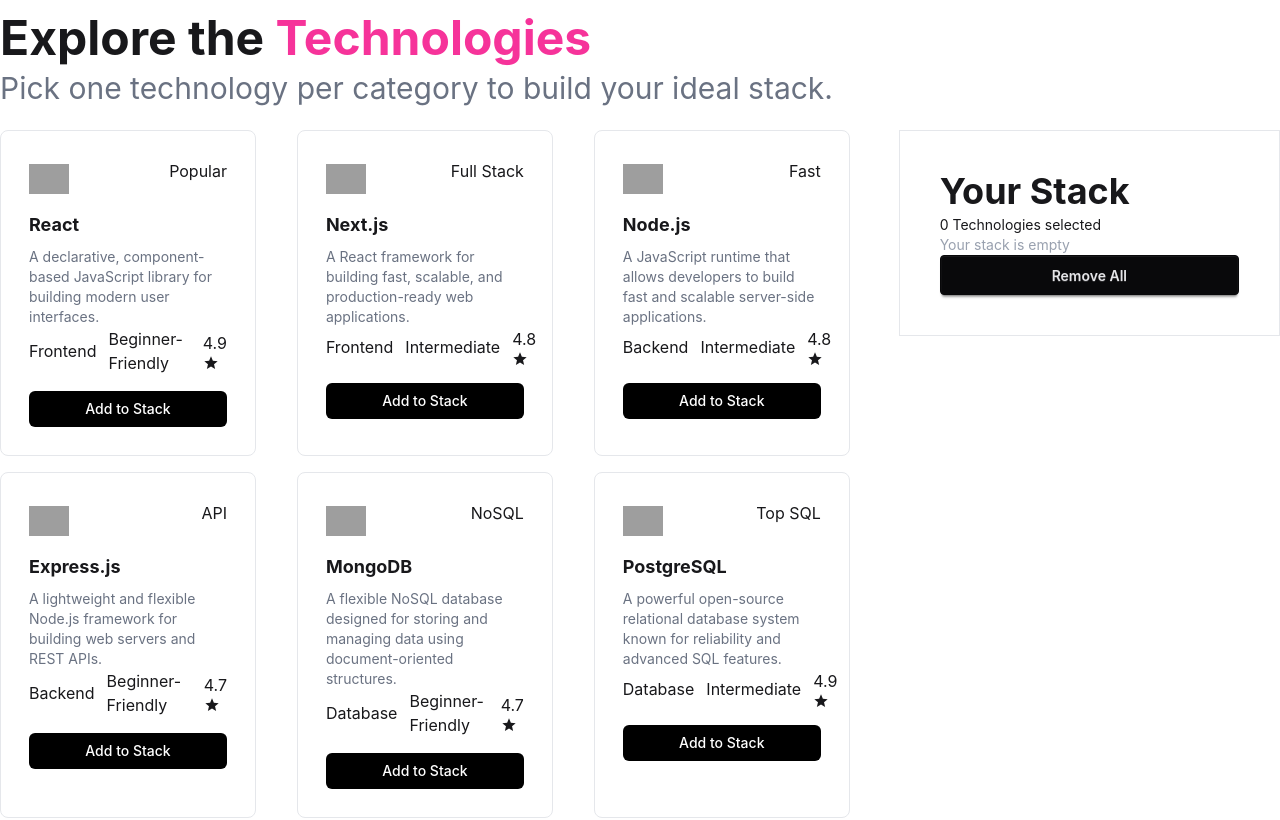
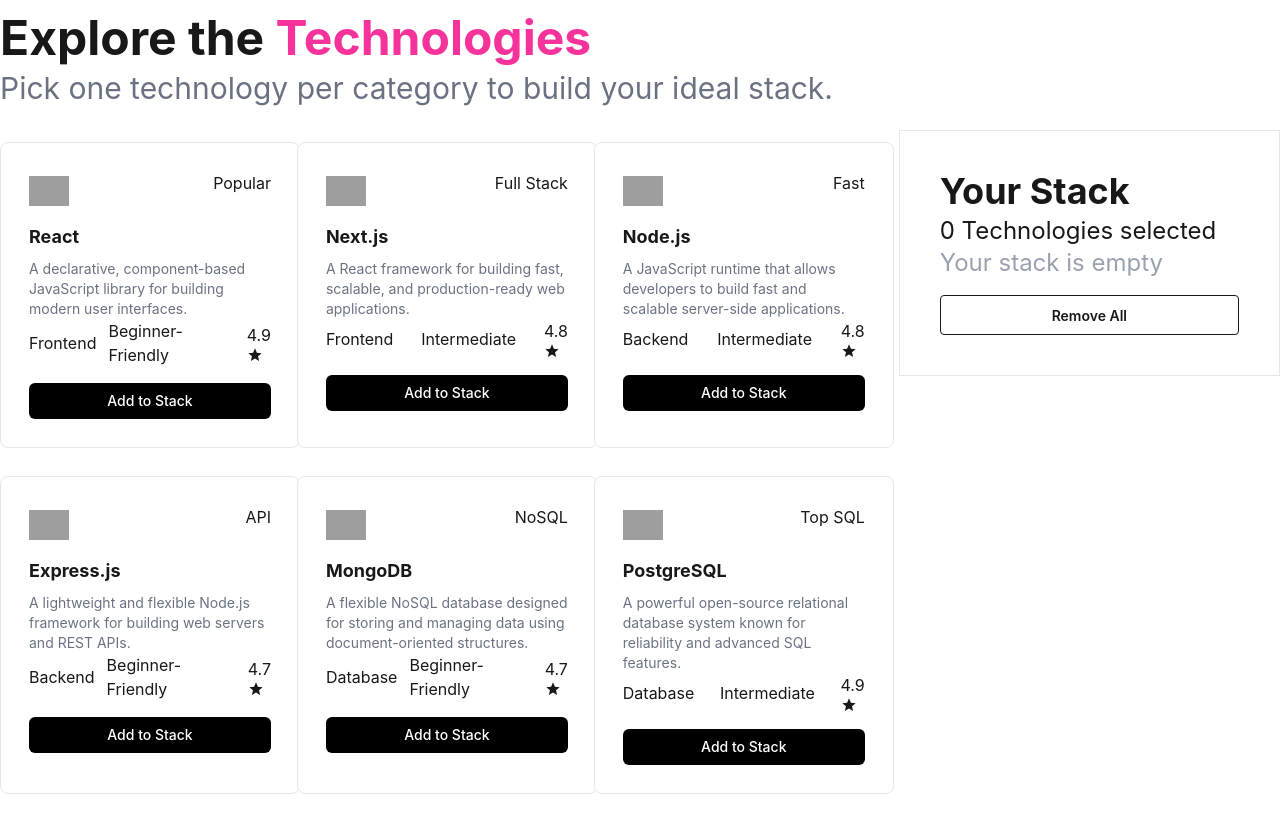
Before and after one commit to farian2006/Assignment-DevStack, a React (Vite) app: page / in a window 1280 px wide. Shown: the part 640-1460 px from the top of the page. Built offline with nearby package versions, Linux system fonts and the light colour scheme; grey boxes are pictures that could not be loaded.

Commit message:
Style Added To Cards

```diff
--- a/src/Components/TechnologyCard.tsx
+++ b/src/Components/TechnologyCard.tsx
@@ -23,7 +23,7 @@
         return (
           <div
             key={technology.id}
-            className="w-64 rounded-lg border border-gray-200 bg-white p-7"
+            className="w-75 rounded-lg border border-gray-200 bg-white p-7 mt-3"
           >
             <div className="flex justify-between gap-10">
             <img
--- a/src/Components/YourStack.tsx
+++ b/src/Components/YourStack.tsx
@@ -1,5 +1,5 @@
 import type { Technology } from "../Types/TechnologyType";
-import { AiOutlineDelete } from "react-icons/ai";
+import { RxCross1 } from "react-icons/rx";
 
 
 interface YourStackProps {
@@ -16,14 +16,14 @@
             <h2 className="text-4xl font-bold ">
                 Your Stack
             </h2>
-            <p className="mt-1 text-sm text-gray-400y">
+            <p className="mt-1 text-2xl text-gray-400y">
         {selectedCount} Technologies selected
       </p>
 
 <div>
 
       {stack.length === 0 ? (
-        <p className="text-sm text-gray-400">Your stack is empty</p>
+        <p className="text-2xl text-gray-400">Your stack is empty</p>
       ) : (
         <div className="mt-5">
           {stack.map((technology) => (
@@ -37,7 +37,7 @@
               <p>{technology.category}</p>
               </div>
               <button onClick={() => removeSelectedStack(technology.id)}>
-                <AiOutlineDelete/>
+                <RxCross1 />
               </button>
               </div>
 
@@ -49,7 +49,7 @@
       )}
  </div>
 
-    <button onClick={removeAllStack} className="btn btn-neutral w-full">  Remove All</button>
+    <button onClick={removeAllStack} className="btn btn-outline mt-4 w-full">  Remove All</button>
 </div>
       );
  };
```
